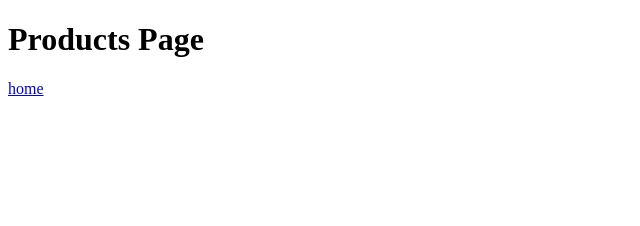
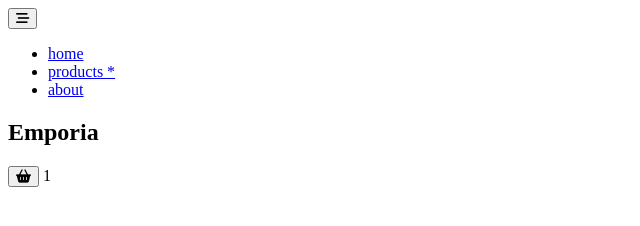
Before and after one commit to Nimira43/Emporia, a plain HTML site: page products.html in a window 1280 px wide. Shown: the whole page, without its empty margins (0-640 px from the left). Drawn offline with Linux system fonts and the light colour scheme.

Commit message:
Nav placed into products and about

```diff
--- a/products.html
+++ b/products.html
@@ -8,9 +8,38 @@
   <title>Emporia | Products</title>
 </head>
 <body>
-  <h1>Products Page</h1>
-  <a href="index.html">
-    home
-  </a>
+  <nav class="navbar">
+    <div class="nav-centre">
+      <div>
+        <button class="toggle-nav">
+          <i class="fa-solid fa-bars-staggered"></i>
+        </button>
+        <ul class="nav-links">
+          <li>
+            <a href="index.html" class="nav-link">
+              home
+            </a>
+          </li>
+          <li>
+            <a href="products.html" class="nav-link">
+              products *
+            </a>
+          </li>
+          <li>
+            <a href="about.html" class="nav-link">
+              about
+            </a>
+          </li>
+        </ul>
+      </div>
+      <h2 class="nav-logo">Emporia</h2>
+      <div class="toggle-container">
+        <button class="toggle-cart">
+          <i class="fa-solid fa-basket-shopping"></i>
+        </button>
+        <span class="cart-item-count">1</span>
+      </div>
+    </div>
+  </nav>
 </body>
 </html>
```
Also changed, not shown: about.html (+33 -4 lines), index.html (+2 -1 lines).
